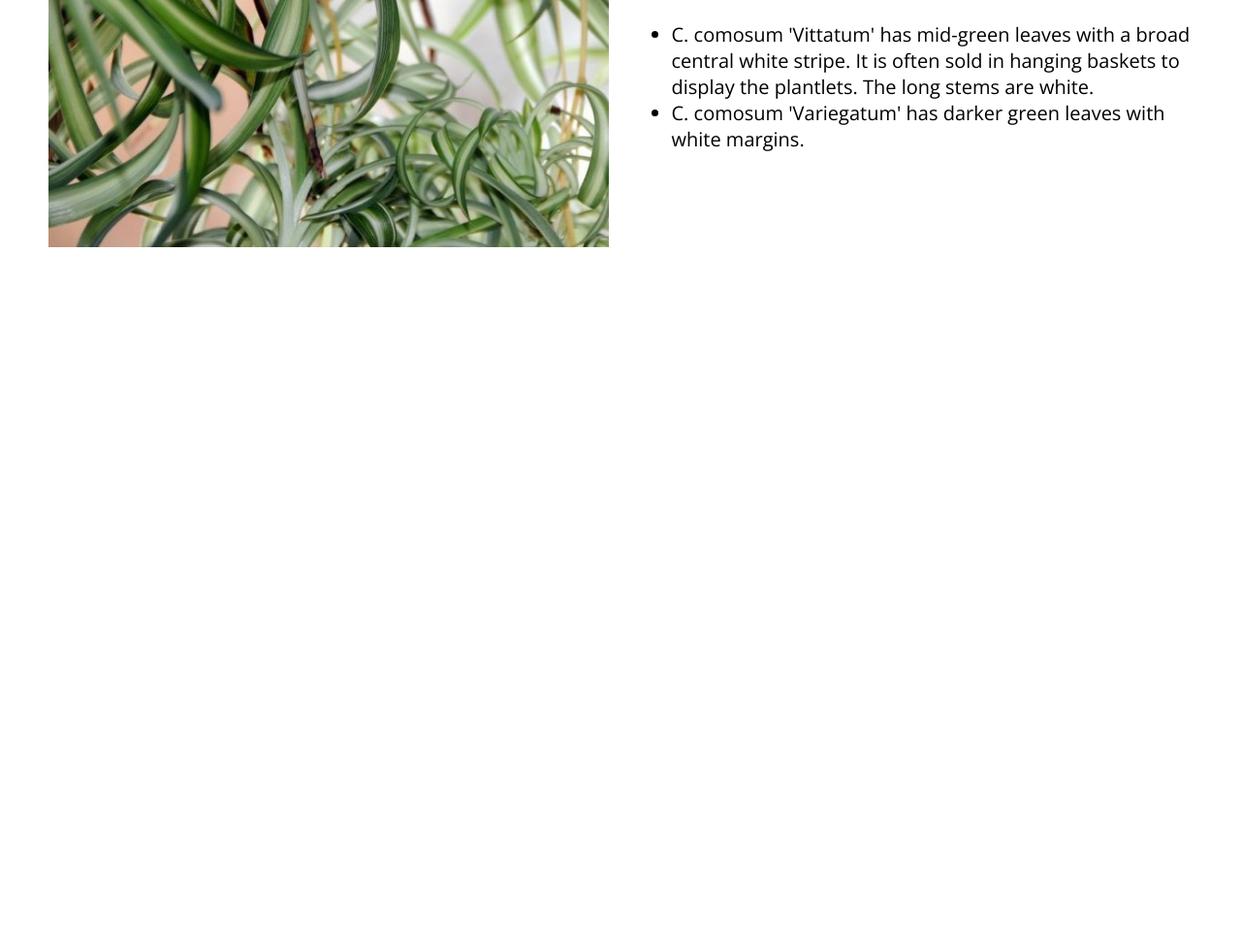
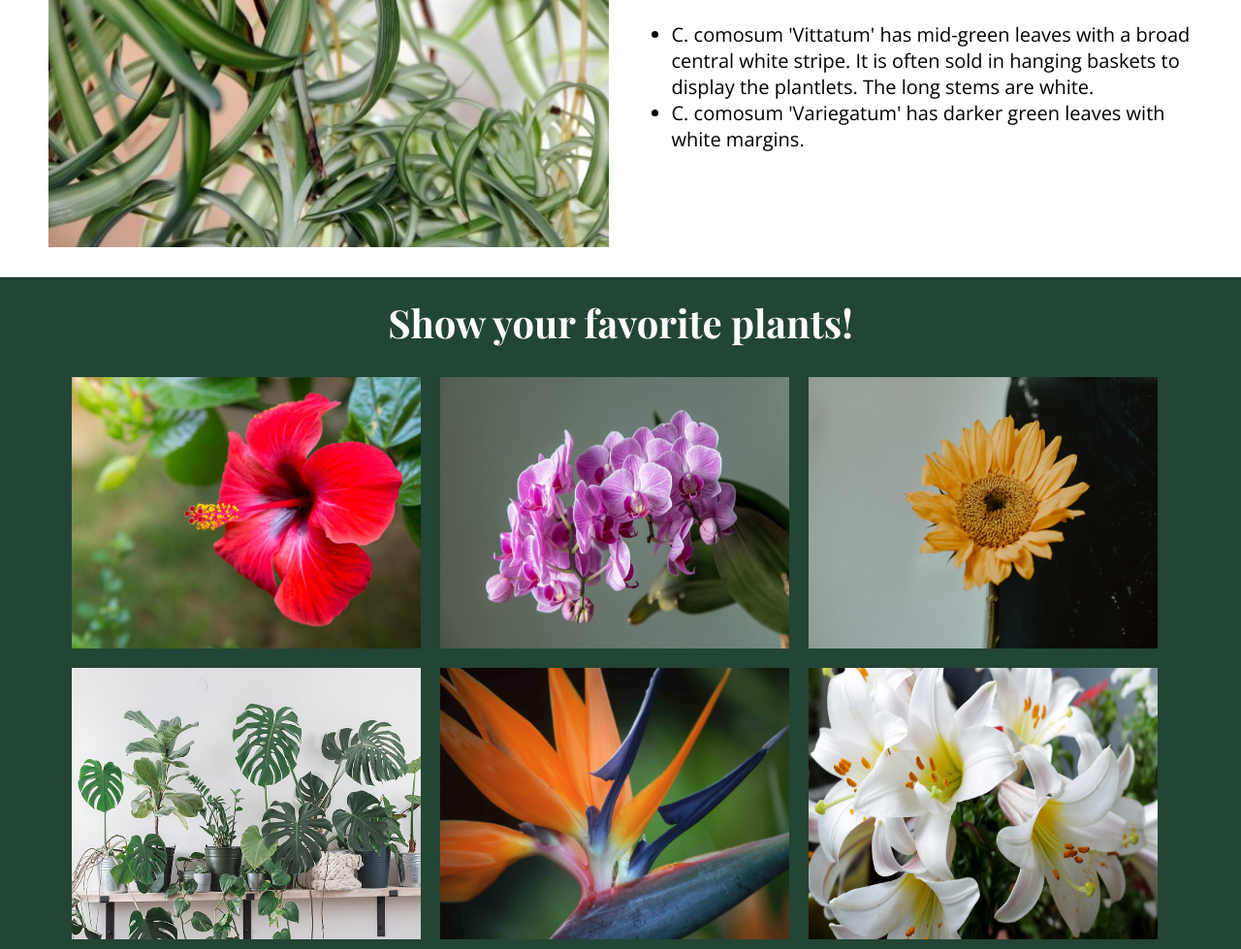
Before and after one commit to jennifer-collins/plants, a plain HTML site: page index.html in a window 1280 px wide. Shown: the part 1205-2184 px from the top of the page at 97% size. Before the commit the page ends 1491 px from the top, so only its background shows below. Drawn offline with nearby package versions, Linux system fonts and the light colour scheme.

Commit message:
added gallery feature

```diff
--- a/index.html
+++ b/index.html
@@ -116,6 +116,31 @@
                     </div><!-- .thirdPlant -->
                 </div><!-- .content -->
             </div><!-- .tabs -->
+
+            <div class="photoGallery">
+                <h2> Show your favorite plants!</h2>
+                <div class="photoGalleryContainer">
+                    <div class="photoGalleryItem">
+                        <img src="./assets/hibiscus.jpeg" alt="photo of a hibiscus">
+                    </div>
+                    <div class="photoGalleryItem">
+                        <img src="./assets/pink-orchids.jpeg" alt="photo of a pink orchid">
+                    </div>
+                    <div class="photoGalleryItem">
+                        <img src="./assets/sunflower.jpeg" alt="photo of a sunflower">
+                    </div>
+                    <div class="photoGalleryItem">
+                        <img src="./assets/indoor-tropical-plants.jpeg" alt="photo of a group of indoor plants">
+                    </div>
+                    <div class="photoGalleryItem">
+                        <img src="./assets/birds-of-paradise.jpeg" alt="a bird of paradise plant">
+                    </div>
+                    <div class="photoGalleryItem">
+                        <img src="./assets/easter-lilies.jpeg" alt="photo of a easter lilly">
+                    </div>
+                </div>
+            </div>
+
         </main>
     </body>
 </html>
--- a/styles/styles.css
+++ b/styles/styles.css
@@ -196,6 +196,41 @@ Orange - #ED6B55
     display: block;
 }
 
+/* -------- PHOTO GALLERY ----------- */
+.photoGallery{
+    background: #234535;
+}
+
+.photoGallery h2{
+    font-size: 40px;
+    padding: 20px 0;
+}
+
+.photoGalleryContainer{
+    width: 90%;
+    margin: 0 auto;
+    display: flex;
+    flex-direction: row;
+    flex-wrap: wrap;
+}
+
+.photoGalleryItem{
+    width: 33%;
+    display: flex;
+    align-items: center;
+    justify-content: center;
+}
+
+.photoGalleryItem img{
+    width: 100%;
+    height: 300px;
+    padding: 10px;
+}
+
+
+
+
+
 /* mobile phones */
 @media (min-width: 480px) {
     .feedbackForm {
```
